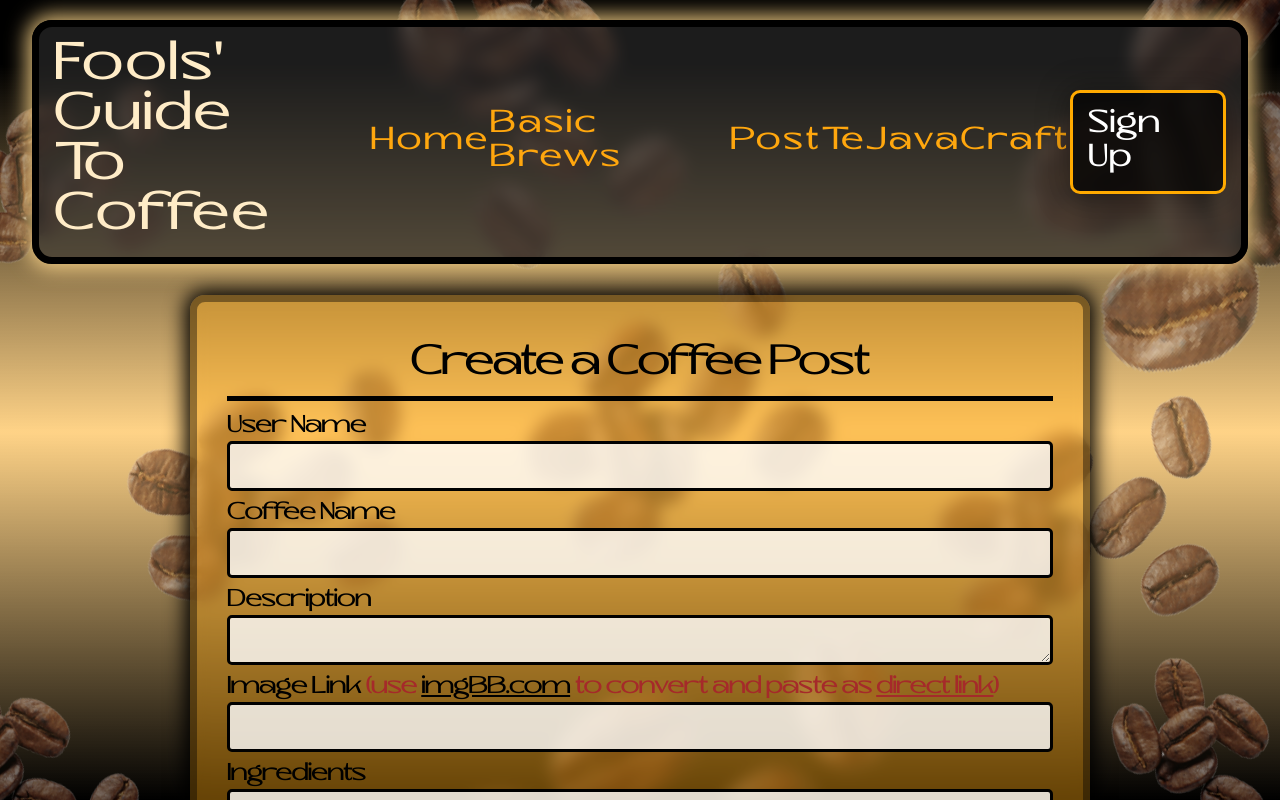
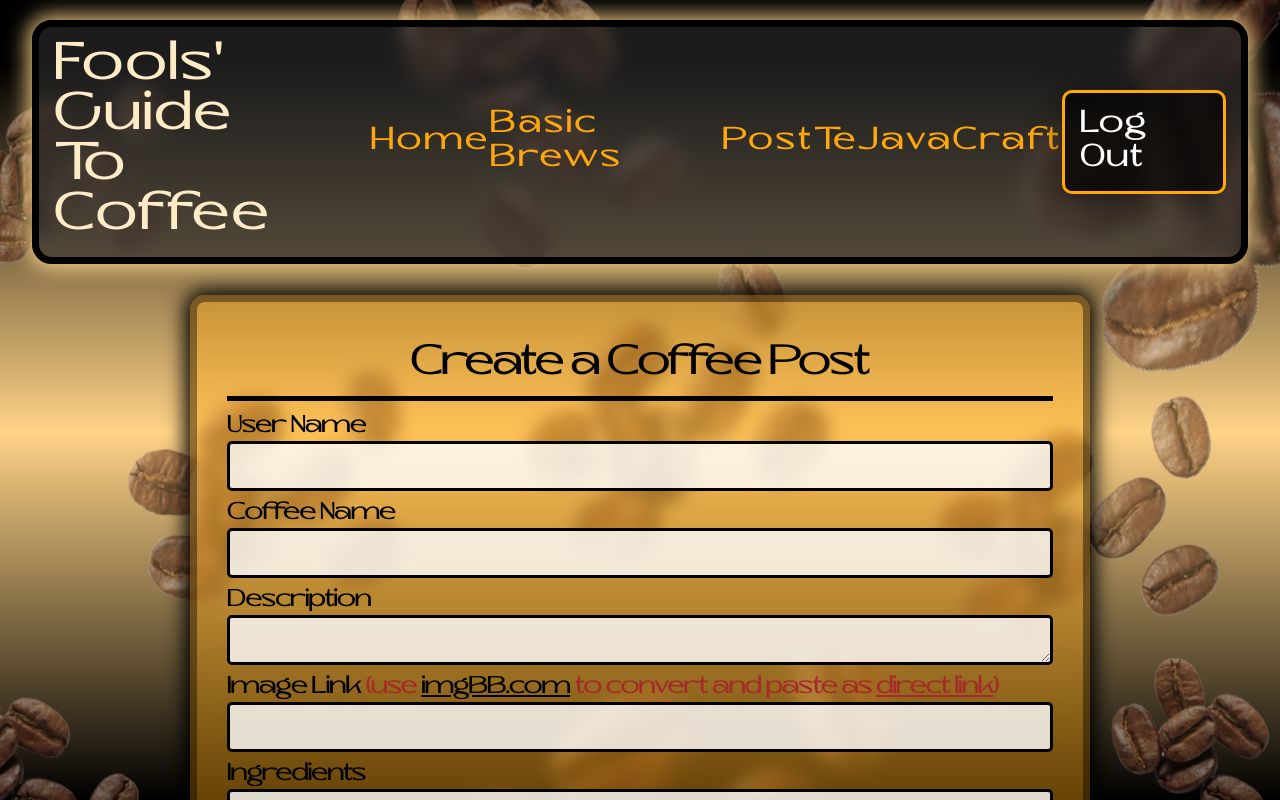
Before and after one commit to kalviumcommunity/S53_Coffee_Guide, a React (Vite) app in the folder Frontend/: page /post in a window 1280 px wide. Shown: the top 800 px of the page. Built offline with nearby package versions, Linux system fonts and the light colour scheme.

Commit message:
added authorization to logged in user(private routing added)

```diff
--- a/Frontend/src/components/Navbar.jsx
+++ b/Frontend/src/components/Navbar.jsx
@@ -4,9 +4,12 @@ import { Link } from "react-router-dom";
 import { useCookies } from "react-cookie";
 
 const Navbar = () => {
-  const [cookies, removeCookie] = useCookies(["userName"]);
-  const logOut = () => {
+  const [cookies, removeCookie] = useCookies(["userToken", "userName"]);
+
+  const handleLogout = () => {
+    removeCookie("userToken");
     removeCookie("userName");
+    window.location.reload();
   };
 
   return (
@@ -37,12 +40,12 @@ const Navbar = () => {
             <Link to="/post" className="link1">
               <p>JavaCraft</p>
             </Link>
-            {!cookies.userName ? (
+            {cookies.userName && cookies.userName == "undefined" ? (
               <Link to="/signup" className="link1 logout">
                 <p>Sign Up</p>
               </Link>
             ) : (
-              <p className="link1 logout" onClick={logOut}>
+              <p className="link1 logout" onClick={handleLogout}>
                 Log Out
               </p>
             )}
--- a/Frontend/src/components/routes/AddConcoction.jsx
+++ b/Frontend/src/components/routes/AddConcoction.jsx
@@ -3,8 +3,10 @@ import { Link } from "react-router-dom";
 import axios from "axios";
 import { ToastContainer, toast } from "react-toastify";
 import "react-toastify/dist/ReactToastify.css";
+import { useCookies } from "react-cookie";
 
 const AddConcoction = () => {
+  const [cookies, setCookie] = useCookies(["userToken", "userName"]);
   const [posts, setPosts] = useState([]);
   const [selectedPost, setSelectedPost] = useState(null);
   const [isLoading, setIsLoading] = useState(true);
@@ -13,7 +15,6 @@ const AddConcoction = () => {
   useEffect(() => {
     const fetchData = async () => {
       try {
-        //! change to render.com link
         const response = await axios.get(
           `${import.meta.env.VITE_SERVER_URL}/posts`
         );
@@ -38,9 +39,12 @@ const AddConcoction = () => {
     setModalOpen(false);
   };
 
-  const handleDelete = async (id) => {
+  const handleDelete = async (id, userName) => {
     try {
-      //! change to render.com link
+      if (userName !== cookies.userName) {
+        alert("You are not allowed to delete this post.");
+        return;
+      }
       const deletePost = await axios.delete(
         `${import.meta.env.VITE_SERVER_URL}/${id}`
       );
@@ -111,6 +115,7 @@ const AddConcoction = () => {
                 >
                   View Details
                 </button>
+                {cookies.userToken && cookies.userName === post.user_name && (
                   <div className="update-delete">
                     <Link
                       to={`/update/${post._id}`}
@@ -120,10 +125,11 @@ const AddConcoction = () => {
                     >
                       <button>Update</button>
                     </Link>
-                  <button onClick={(e) => handleDelete(post._id)}>
+                    <button onClick={(e) => handleDelete(post._id, post.user_name)}>
                       Delete
                     </button>
                   </div>
+                )}
               </div>
             ))}
           </div>
--- a/Frontend/src/components/routes/LogIn.jsx
+++ b/Frontend/src/components/routes/LogIn.jsx
@@ -9,7 +9,7 @@ import { useCookies } from "react-cookie";
 
 const LogIn = () => {
   const navigate = useNavigate();
-  const [cookies, setCookie] = useCookies(["userName"]);
+  const [cookies, setCookie] = useCookies(["userToken", "userName"]);
   const {
     register,
     handleSubmit,
@@ -27,6 +27,7 @@ const LogIn = () => {
 
       // Check if password is correct
       if (response.data.isPasswordValid) {
+        setCookie("userToken", response.data.token);
         setCookie("userName", response.data.user_name);
         setTimeout(() => {
           toast.success("Logged In Successfully!", {
@@ -41,7 +42,7 @@ const LogIn = () => {
           });
         }, 1000);
         setTimeout(() => {
-          navigate("/");
+          navigate("/concoctions");
         }, 3000);
       } else {
         // Display error message if password is incorrect
--- a/Frontend/src/components/routes/PostForm.jsx
+++ b/Frontend/src/components/routes/PostForm.jsx
@@ -4,8 +4,10 @@ import axios from "axios";
 import { useNavigate } from "react-router-dom";
 import { ToastContainer, toast } from "react-toastify";
 import "react-toastify/dist/ReactToastify.css";
+import { useCookies } from "react-cookie";
 
 const PostForm = () => {
+  const [cookies] = useCookies(["userToken", "userName"]);
   const navigate = useNavigate();
   const {
     register,
@@ -14,10 +16,15 @@ const PostForm = () => {
   } = useForm();
   const [postData, setPostData] = useState(null);
 
+  useEffect(() => {
+    if (cookies.userToken == "undefined") {
+      alert("Please Log In to Post");
+      navigate("/login");
+    }
+  }, [cookies.userToken, navigate]);
+
   const onSubmit = async (data) => {
-    console.log("data: ", data);
     try {
-      //! change to render.com link
       const response = await axios.post(
         `${import.meta.env.VITE_SERVER_URL}/`,
         data
@@ -32,7 +39,6 @@ const PostForm = () => {
         progress: undefined,
         theme: "dark",
       });
-      console.log("response: ", data);
       setPostData(response.data);
       setTimeout(() => {
         navigate("/concoctions");
@@ -42,22 +48,20 @@ const PostForm = () => {
     }
   };
 
-  const handleButtonClick = () => {
-    handleSubmit(onSubmit)();
-  };
-
   return (
     <div className="form-container">
       <ToastContainer />
       <div className="form">
         <h1>Create a Coffee Post</h1>
-        <form>
+        <form onSubmit={handleSubmit(onSubmit)}>
           {/* User Name */}
           <label>
             User Name
             <input
               className="form-input"
               type="text"
+              defaultValue={cookies.userName}
+              disabled
               {...register("user_name", {
                 required: "Please enter a Username",
                 pattern: {
@@ -89,7 +93,6 @@ const PostForm = () => {
           {errors.coffee_name && (
             <p className="err">{errors.coffee_name.message}</p>
           )}
-
           {/* Description */}
           <label>
             Description
@@ -200,12 +203,7 @@ const PostForm = () => {
           </label>
 
           <div className="button-flex">
-            {/* Normal button triggering form submission */}
-            <button
-              type="button"
-              onClick={handleButtonClick}
-              className="signup-btn"
-            >
+            <button type="submit" className="signup-btn">
               Post
             </button>
           </div>
@@ -214,5 +212,4 @@ const PostForm = () => {
     </div>
   );
 };
-
 export default PostForm;
--- a/Frontend/src/components/routes/UpdateForm.jsx
+++ b/Frontend/src/components/routes/UpdateForm.jsx
@@ -4,8 +4,10 @@ import axios from "axios";
 import { useNavigate, useParams } from "react-router-dom";
 import { ToastContainer, toast } from "react-toastify";
 import "react-toastify/dist/ReactToastify.css";
+import { useCookies } from "react-cookie";
 
 const UpdateForm = () => {
+  const [cookies, setCookie] = useCookies(["userToken", "userName"]);
   const { id } = useParams();
   const navigate = useNavigate();
   const {
@@ -35,6 +37,13 @@ const UpdateForm = () => {
       },
     },
   });
+
+  useEffect(() => {
+    if (cookies.userToken == "undefined") {
+      alert("Please Log In to Update the Post");
+      navigate("/login");
+    }
+  }, [cookies.userToken, navigate]);
 
   useEffect(() => {
     const fetchData = async () => {
@@ -101,6 +110,7 @@ const UpdateForm = () => {
               className="form-input"
               type="text"
               {...register("user_name")}
+              disabled
             />
           </label>
           {errors.user_name && (
```
Also changed, not shown: 1 other file (tests, documents, lock files or other folders). Lines whose indentation alone changed are shown as unchanged.
